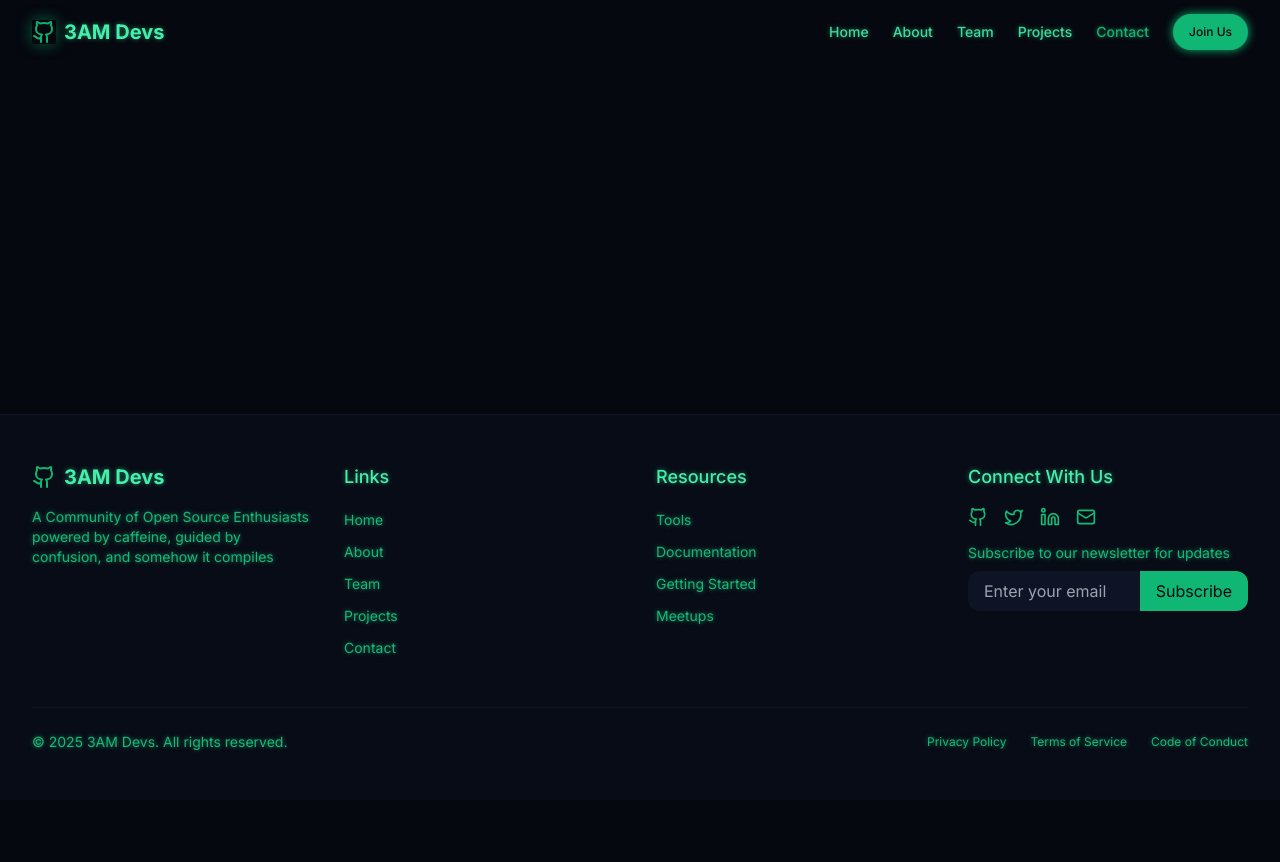
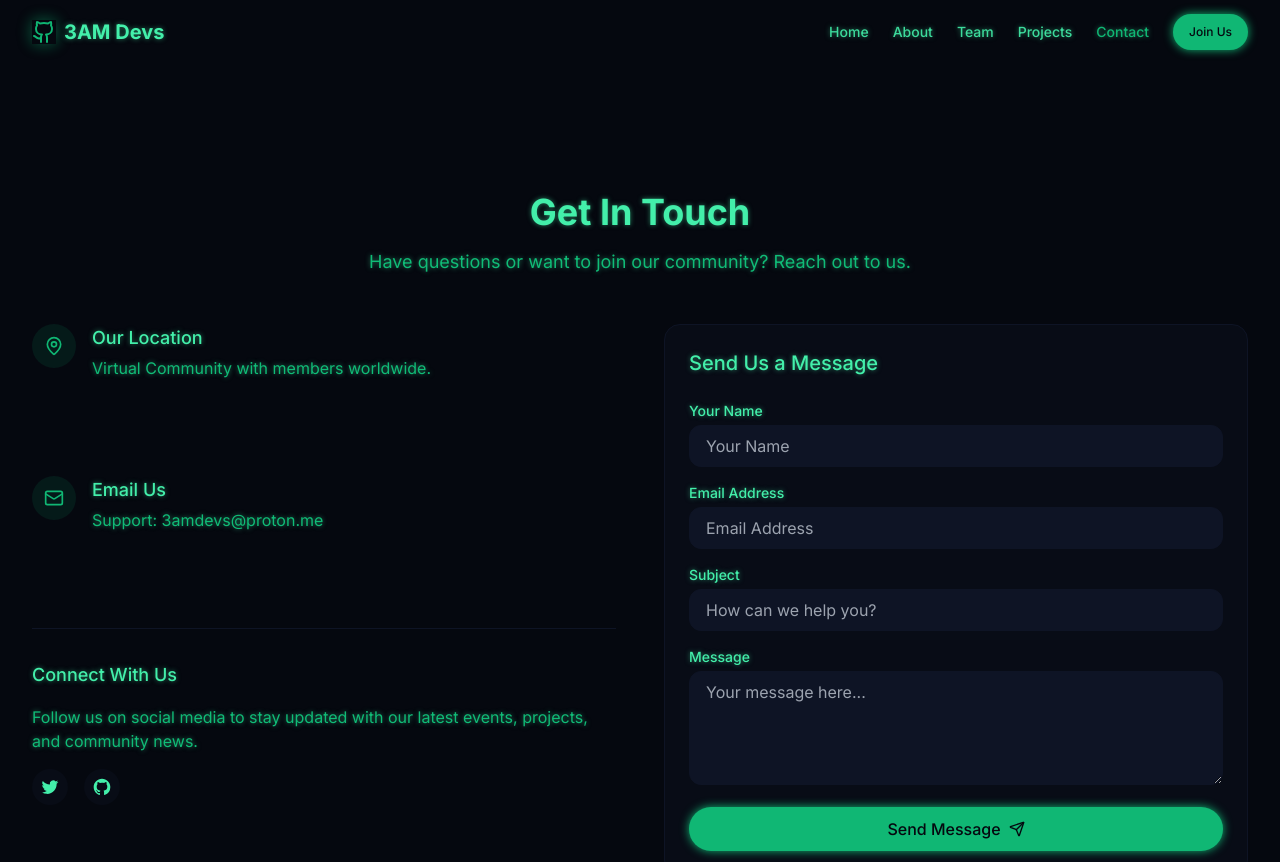
Before and after one commit to 3AM-Devs/website, a React (Vite) app: page /contact in a window 1280 px wide. Shown: the top 862 px of the page. Before the commit the page ends 800 px from the top, so only its background shows below. Built offline with nearby package versions, Linux system fonts and the light colour scheme.

Commit message:
Add Contact page and Contact component; update routing in App

```diff
--- a/src/App.tsx
+++ b/src/App.tsx
@@ -1,10 +1,10 @@
 import { Route, BrowserRouter as Router, Routes } from "react-router-dom";
 import Layout from "./components/layout/Layout";
 import About from "./pages/About.tsx";
+import Contact from "./pages/Contact";
 import Home from "./pages/Home.tsx";
+import Projects from "./pages/Projects.tsx";
 import Team from "./pages/Team.tsx";
-import Projects from './pages/Projects.tsx';
-
 
 function App() {
   return (
@@ -15,7 +15,7 @@ function App() {
           <Route path="/about" element={<About />} />
           <Route path="/team" element={<Team />} />
           <Route path="/projects" element={<Projects />} />
-
+          <Route path="/contact" element={<Contact />} />
         </Routes>
       </Layout>
     </Router>
--- /dev/null
+++ b/src/components/home/Contact.tsx
@@ -0,0 +1,158 @@
+import { Mail, MapPin, Send } from "lucide-react";
+import React from "react";
+import Button from "../ui/Button";
+import Section from "../ui/Section";
+
+const Contact: React.FC = () => {
+  return (
+    <Section
+      id="contact"
+      title="Get In Touch"
+      subtitle="Have questions or want to join our community? Reach out to us."
+    >
+      <div className="grid grid-cols-1 md:grid-cols-2 gap-12">
+        <div className="space-y-24">
+          <div className="flex items-start space-x-4">
+            <div className="p-3 bg-primary/10 rounded-full">
+              <MapPin className="h-5 w-5 text-primary" />
+            </div>
+            <div>
+              <h3 className="text-lg font-medium mb-1">Our Location</h3>
+              <p className="text-muted-foreground">
+                Virtual Community with members worldwide.
+                <br />
+              </p>
+            </div>
+          </div>
+
+          <div className="flex items-start space-x-4">
+            <div className="p-3 bg-primary/10 rounded-full">
+              <Mail className="h-5 w-5 text-primary" />
+            </div>
+            <div>
+              <h3 className="text-lg font-medium mb-1">Email Us</h3>
+              <p className="text-muted-foreground">
+                Support: 3amdevs@proton.me
+              </p>
+            </div>
+          </div>
+
+          <div className="border-t border-border pt-8">
+            <h3 className="text-lg font-medium mb-4">Connect With Us</h3>
+            <p className="text-muted-foreground mb-4">
+              Follow us on social media to stay updated with our latest events,
+              projects, and community news.
+            </p>
+            <div className="flex space-x-4">
+              <a
+                href="https://x.com/AmanDevelops"
+                target="_blank"
+                className="p-2 bg-card rounded-full hover:bg-primary/10 transition-colors"
+              >
+                <svg
+                  className="h-5 w-5"
+                  fill="currentColor"
+                  viewBox="0 0 24 24"
+                  aria-hidden="true"
+                >
+                  <path d="M8.29 20.251c7.547 0 11.675-6.253 11.675-11.675 0-.178 0-.355-.012-.53A8.348 8.348 0 0022 5.92a8.19 8.19 0 01-2.357.646 4.118 4.118 0 001.804-2.27 8.224 8.224 0 01-2.605.996 4.107 4.107 0 00-6.993 3.743 11.65 11.65 0 01-8.457-4.287 4.106 4.106 0 001.27 5.477A4.072 4.072 0 012.8 9.713v.052a4.105 4.105 0 003.292 4.022 4.095 4.095 0 01-1.853.07 4.108 4.108 0 003.834 2.85A8.233 8.233 0 012 18.407a11.616 11.616 0 006.29 1.84"></path>
+                </svg>
+              </a>
+              <a
+                href="https://github.com/3AM-Devs/"
+                className="p-2 bg-card rounded-full hover:bg-primary/10 transition-colors"
+              >
+                <svg
+                  className="h-5 w-5"
+                  fill="currentColor"
+                  viewBox="0 0 24 24"
+                  aria-hidden="true"
+                >
+                  <path
+                    fillRule="evenodd"
+                    d="M12 2C6.477 2 2 6.484 2 12.017c0 4.425 2.865 8.18 6.839 9.504.5.092.682-.217.682-.483 0-.237-.008-.868-.013-1.703-2.782.605-3.369-1.343-3.369-1.343-.454-1.158-1.11-1.466-1.11-1.466-.908-.62.069-.608.069-.608 1.003.07 1.531 1.032 1.531 1.032.892 1.53 2.341 1.088 2.91.832.092-.647.35-1.088.636-1.338-2.22-.253-4.555-1.113-4.555-4.951 0-1.093.39-1.988 1.029-2.688-.103-.253-.446-1.272.098-2.65 0 0 .84-.27 2.75 1.026A9.564 9.564 0 0112 6.844c.85.004 1.705.115 2.504.337 1.909-1.296 2.747-1.027 2.747-1.027.546 1.379.202 2.398.1 2.651.64.7 1.028 1.595 1.028 2.688 0 3.848-2.339 4.695-4.566 4.943.359.309.678.92.678 1.855 0 1.338-.012 2.419-.012 2.747 0 .268.18.58.688.482A10.019 10.019 0 0022 12.017C22 6.484 17.522 2 12 2z"
+                    clipRule="evenodd"
+                  ></path>
+                </svg>
+              </a>
+            </div>
+          </div>
+        </div>
+
+        <div className="bg-card rounded-lg border border-border p-6">
+          <h3 className="text-xl font-medium mb-6">Send Us a Message</h3>
+          <form className="space-y-4">
+            <div>
+              <label
+                htmlFor="name"
+                className="block text-sm font-medium text-foreground mb-1"
+              >
+                Your Name
+              </label>
+              <input
+                type="text"
+                id="name"
+                className="w-full px-4 py-2 bg-muted text-foreground rounded-md border border-input focus:outline-none focus:ring-2 focus:ring-primary"
+                placeholder="Your Name"
+              />
+            </div>
+
+            <div>
+              <label
+                htmlFor="email"
+                className="block text-sm font-medium text-foreground mb-1"
+              >
+                Email Address
+              </label>
+              <input
+                type="email"
+                id="email"
+                className="w-full px-4 py-2 bg-muted text-foreground rounded-md border border-input focus:outline-none focus:ring-2 focus:ring-primary"
+                placeholder="Email Address"
+              />
+            </div>
+
+            <div>
+              <label
+                htmlFor="subject"
+                className="block text-sm font-medium text-foreground mb-1"
+              >
+                Subject
+              </label>
+              <input
+                type="text"
+                id="subject"
+                className="w-full px-4 py-2 bg-muted text-foreground rounded-md border border-input focus:outline-none focus:ring-2 focus:ring-primary"
+                placeholder="How can we help you?"
+              />
+            </div>
+
+            <div>
+              <label
+                htmlFor="message"
+                className="block text-sm font-medium text-foreground mb-1"
+              >
+                Message
+              </label>
+              <textarea
+                id="message"
+                rows={4}
+                className="w-full px-4 py-2 bg-muted text-foreground rounded-md border border-input focus:outline-none focus:ring-2 focus:ring-primary"
+                placeholder="Your message here..."
+              ></textarea>
+            </div>
+
+            <div>
+              <Button className="w-full group">
+                Send Message
+                <Send className="ml-2 h-4 w-4 transition-transform group-hover:translate-x-1" />
+              </Button>
+            </div>
+          </form>
+        </div>
+      </div>
+    </Section>
+  );
+};
+
+export default Contact;
--- /dev/null
+++ b/src/pages/Contact.tsx
@@ -0,0 +1,12 @@
+import React from 'react';
+import Contact from '../components/home/Contact';
+
+const ContactPage: React.FC = () => {
+  return (
+    <main className="py-16">
+      <Contact />
+    </main>
+  );
+};
+
+export default ContactPage;
```
